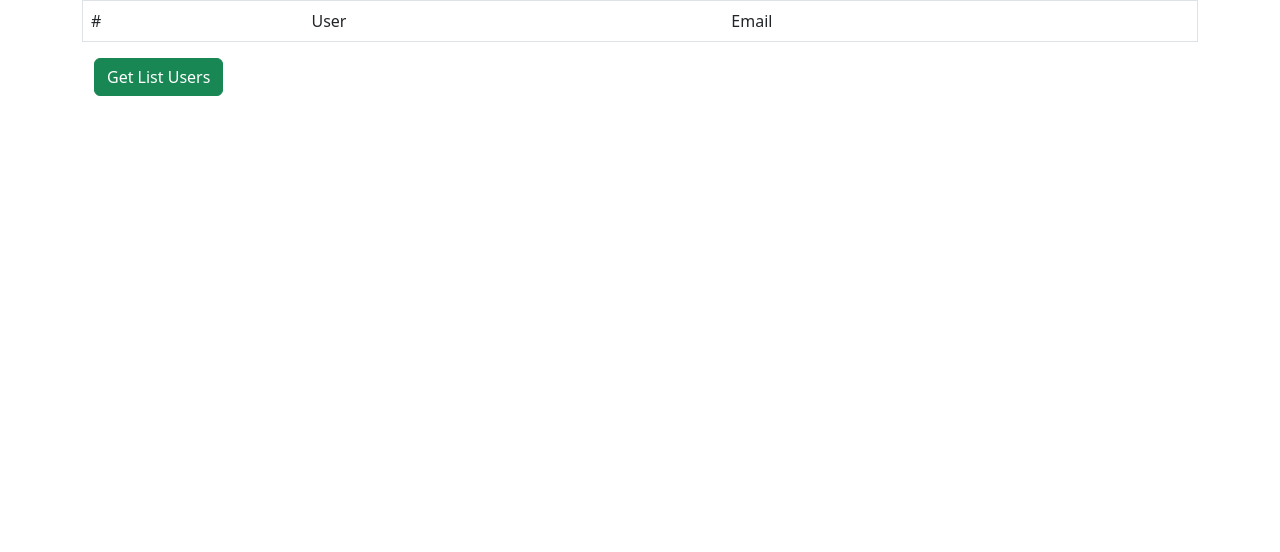
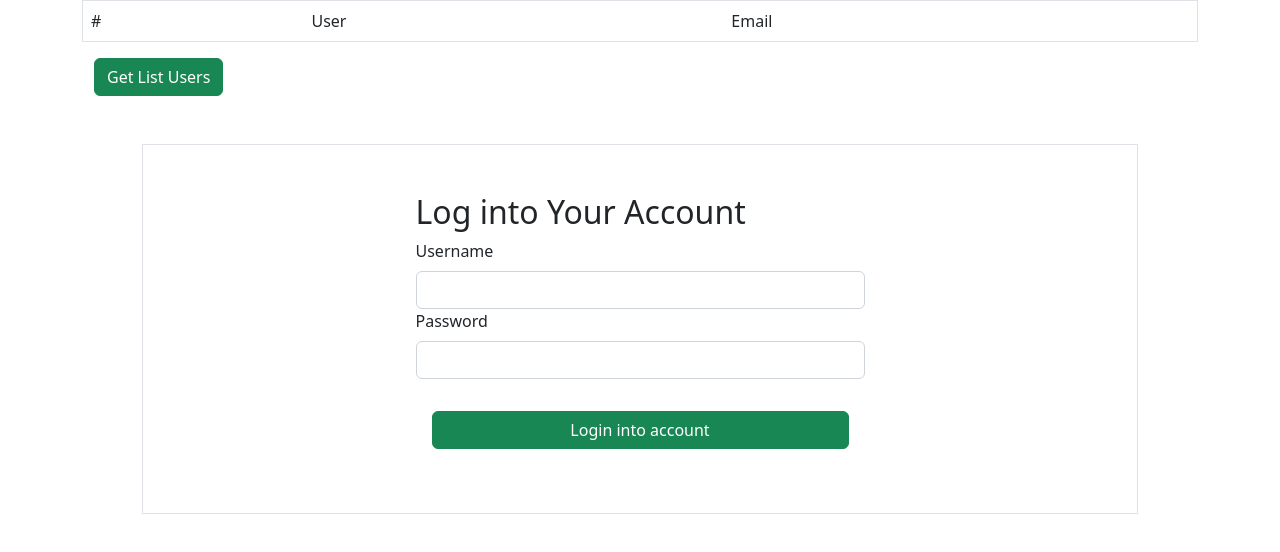
Before and after one commit to MrGansoStr/reactViteAxios, a React (Vite) app: page / in a window 1280 px wide. Shown: the top 552 px of the page. Built offline with nearby package versions, Linux system fonts and the light colour scheme.

Commit message:
double path

```diff
--- a/src/index.jsx
+++ b/src/index.jsx
@@ -8,12 +8,11 @@ import Login from "./parts/Login";
 const root = ReactDOM.createRoot(document.getElementById('root'));
 
 root.render(
-  <React.StrictMode>
-    <Router>
+  <Router>
       <Routes>
-        <Route index path="/" element={<Table/>}/>
-        <Route path="/login" element={<Login/>} />
+        <Route index path='/' element={<Table/>}/>
+        <Route path='/loginp' element={<Login/>}/>
       </Routes>
-    </Router>
-  </React.StrictMode>
+  </Router>
+
 )
--- a/src/parts/Table.jsx
+++ b/src/parts/Table.jsx
@@ -1,5 +1,7 @@
 import { useState } from "react";
 import axios from 'axios';
+import Login from "./Login";
+
 
 const Table = () => {
 
@@ -40,6 +42,9 @@ const Table = () => {
     <div className="container-sm">
       <button type="button" className="btn btn-success" onClick={ getUsers }>Get List Users</button>
     </div>
+    <div className="p-5">
+      <Login/>
+    </div>
     </div>
   );
 };
```
